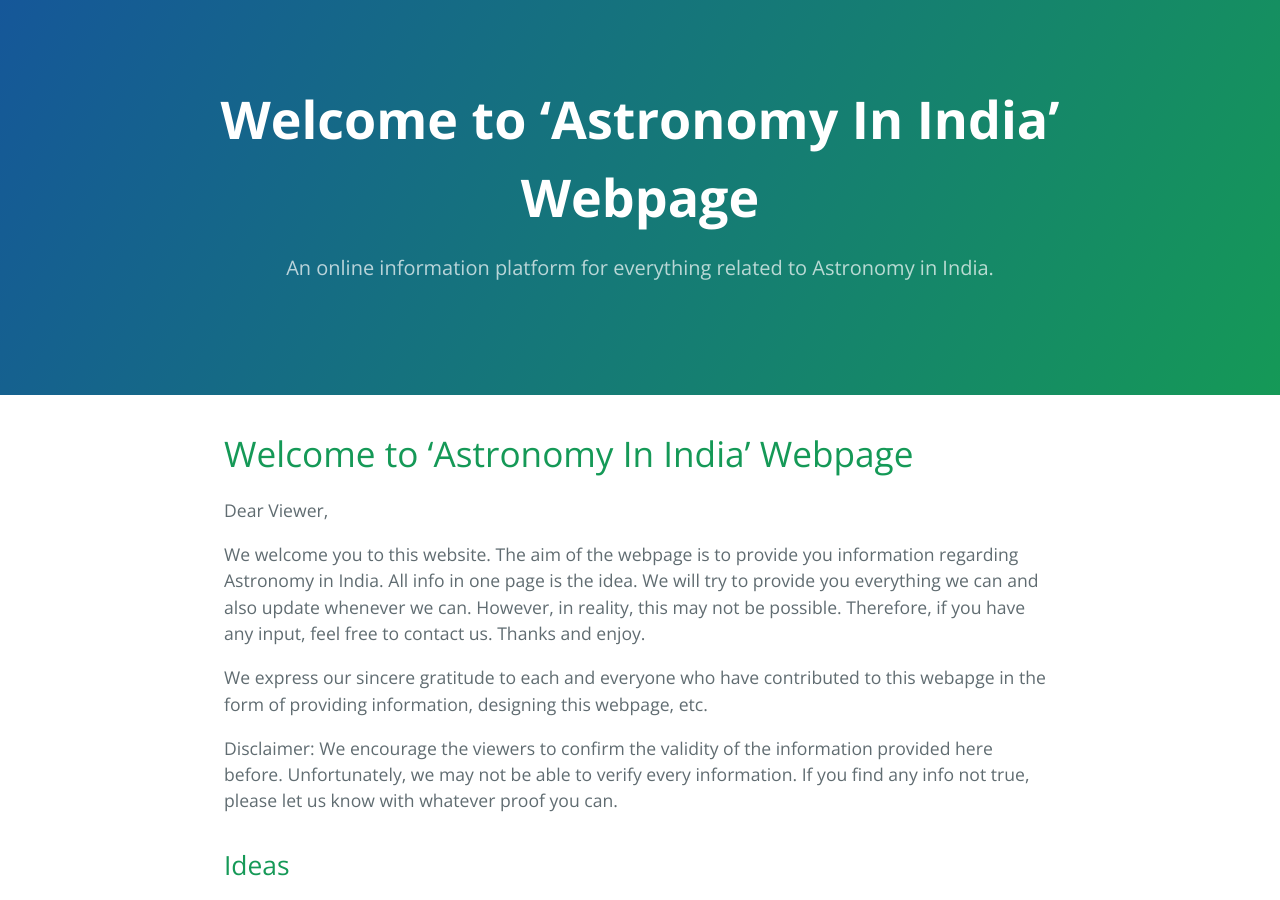
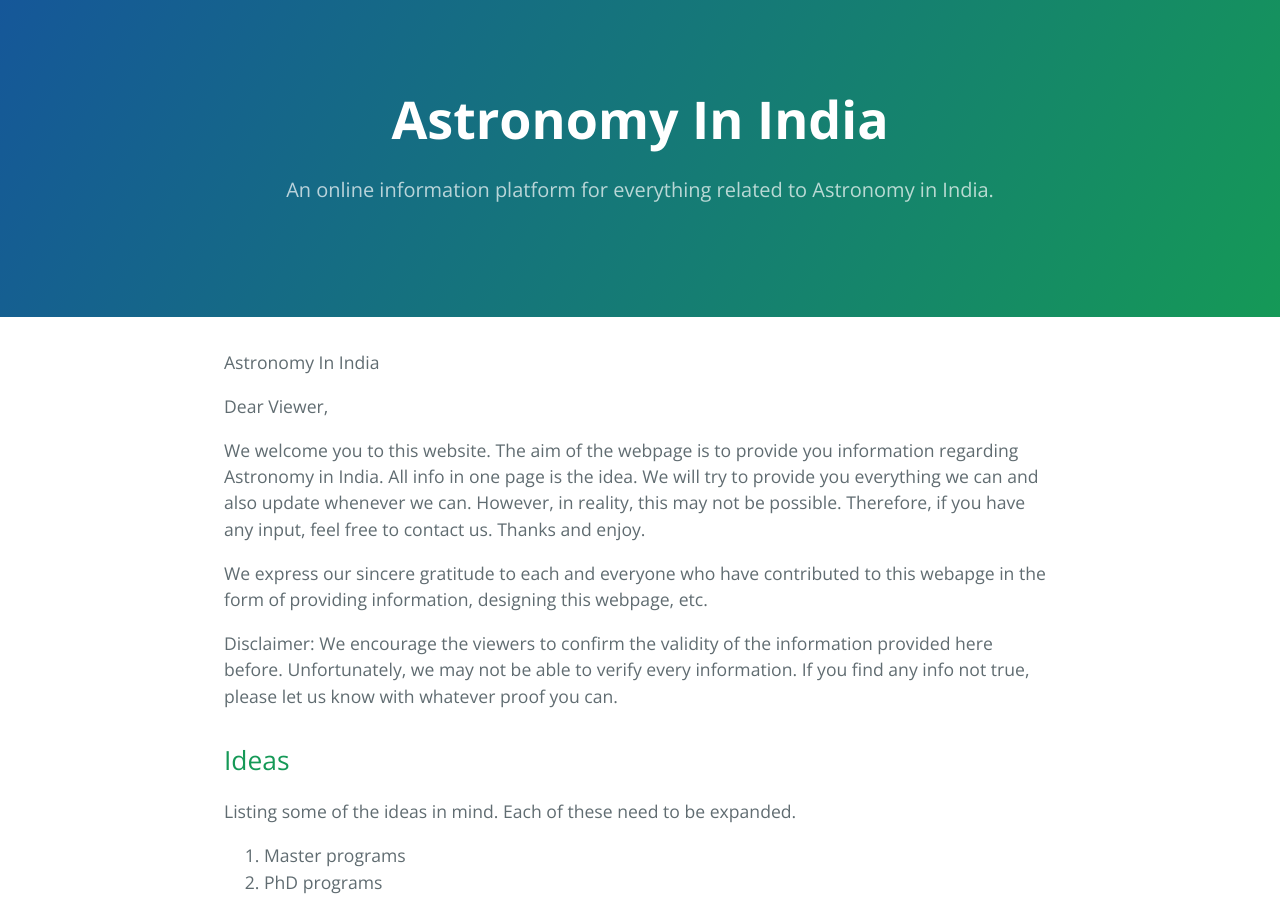
Before and after one commit to kalyanradhakrishnan/Astronomy-In-India, a Jekyll site: the page built from index.md, in a window 1280 px wide and 900 px high. Built offline with Jekyll 4.4.1, drawn with Linux system fonts in a browser that asks for light colours; our own code applies the rules of GitHub Pages for plain Markdown files.

Commit message:
Update index.md

```diff
--- a/index.md
+++ b/index.md
@@ -1,7 +1,7 @@
 ---
 layout: default
 ---
-# Welcome to 'Astronomy In India' Webpage
+Astronomy In India
 
 Dear Viewer,
 
```
